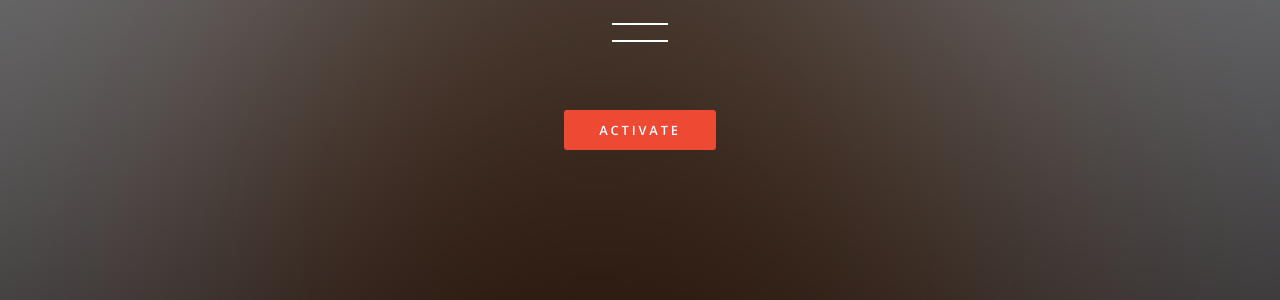
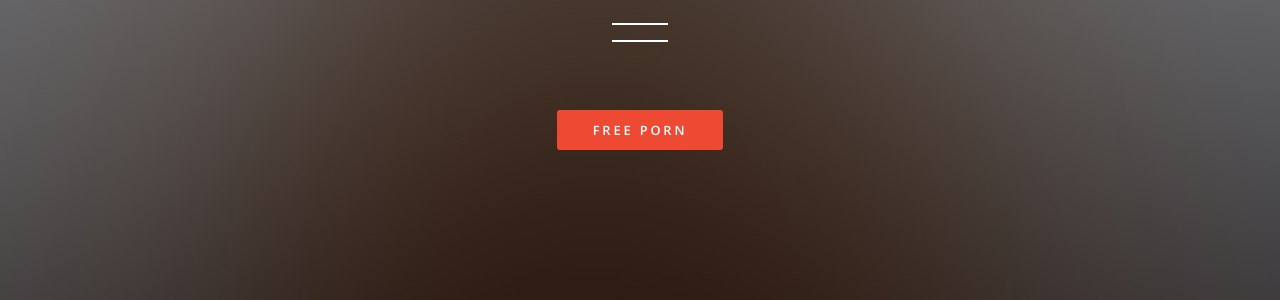
Before and after one commit to sondaroe/gh-pages, a Jekyll site: the page built from index.html, in a window 1280 px wide and 900 px high. Shown: the part 344-644 px from the top of the window. Built offline with Jekyll 4.4.1, drawn with Linux system fonts in a browser that asks for light colours.

Commit message:
Update index.html

```diff
--- a/index.html
+++ b/index.html
@@ -7,7 +7,7 @@ layout: landing
 							<h2>{{ Nathan Suon }}</h2>
 							<p>{{ My Lame Proof Of Concept }}</p>
 							<ul class="actions">
-								<li><a href="#" class="button special">Activate</a></li>
+								<li><a href="#" class="button special">Free porn</a></li>
 							</ul>
 						</div>
 						<a href="#one" class="more scrolly">Learn More</a>
```
